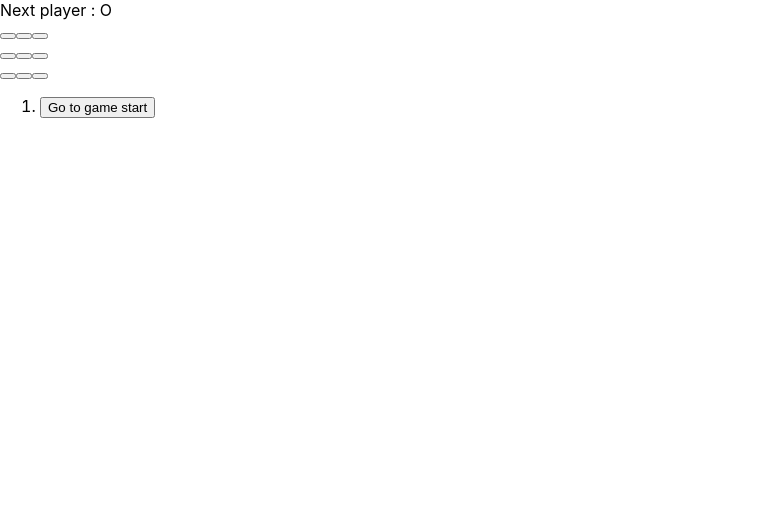
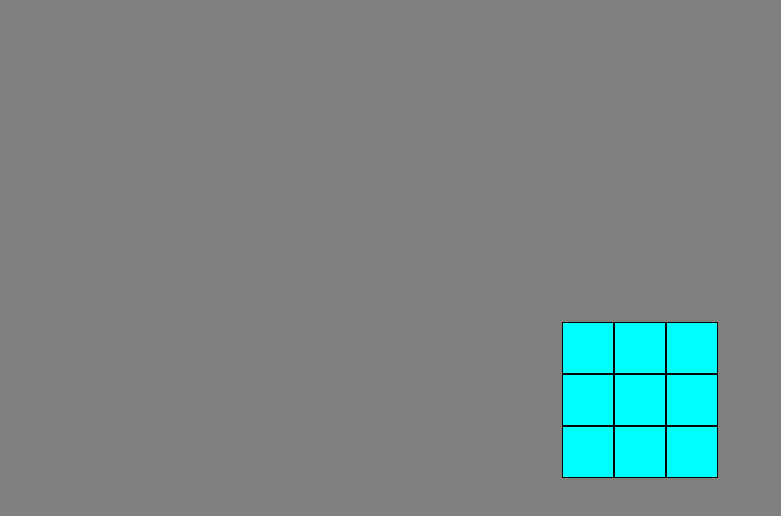
Before and after one commit to amineenim/tictacGame, a React (Create React App) app: page / in a window 1280 px wide. Shown: the top 516 px of the page, without its empty margins (0-781 px from the left). Built offline with nearby package versions, Linux system fonts and the light colour scheme.

Commit message:
adding Square, Board and components and their styles, also squares states is totally managed by board component which passes to them what to display via props

```diff
--- a/src/components/App.js
+++ b/src/components/App.js
@@ -1,107 +1,11 @@
 import { useState } from 'react';
 import './styles/App.css';
+import Board from './Board';
 
-function Square({value, onSquareClick}) {
-  return <button className='square' onClick={onSquareClick} >{value}</button>
-}
-
-function Board({xIsNext, squares, onPlay}) {
-
-  function handleClick(i) {
-    if (squares[i] != null || calculateWinner(squares)) {
-      return ;
-    }
-    const nextSquares = squares.slice();
-    xIsNext ? nextSquares[i] = 'X' : nextSquares[i] = 'O' ;
-    onPlay(nextSquares);
-  }
-
-  const winner = calculateWinner(squares);
-  let status;
-  winner ? status = 'Winner : ' + winner : status = 'Next player : ' + (xIsNext ? 'X' : 'O');
-
+export default function App(){
   return (
-    <>
-      <div className='status'>{status}</div>
-      <div className='board-row'>
-        <Square value={squares[0]} onSquareClick={() => handleClick(0)} />
-        <Square value={squares[1]} onSquareClick={() => handleClick(1)} />
-        <Square value={squares[2]} onSquareClick={() => handleClick(2)} />
-      </div>
-      <div className='board-row'>
-        <Square value={squares[3]} onSquareClick={() => handleClick(3)} />
-        <Square value={squares[4]} onSquareClick={() => handleClick(4)} />
-        <Square value={squares[5]} onSquareClick={() => handleClick(5)} />
-      </div>
-      <div className='board-row'>
-        <Square value={squares[6]} onSquareClick={() => handleClick(6)} />
-        <Square value={squares[7]} onSquareClick={() => handleClick(7)} />
-        <Square value={squares[8]} onSquareClick={() => handleClick(8)} />
-      </div>
-    </>
-  );
-}
-
-export default function Game(){
-  // state that stores the state of the game at each turn
-  const [history, setHistory] = useState([Array(9).fill(null)])
-  const [xIsNext, setXIsNext] = useState(true)
-  const [currentMove, setCurrentMove] = useState(0)
-  const currentSquares = history[currentMove]
-
-  function handlePlay(nextSquares){
-    const nextHistory = [...history.slice(0, currentMove +1), nextSquares];
-    setHistory(nextHistory);
-    setCurrentMove(nextHistory.length - 1)
-    setXIsNext(!xIsNext);
-  }
-
-  function jumpTo(nextmove){
-    setCurrentMove(nextmove);
-    setXIsNext(nextmove % 2 === 0);
-  }
-
-  const moves = history.map((squares, move) => {
-    let description;
-    move > 0 ? description = 'Go to move ' + move : description = 'Go to game start';
-    return (
-      <li>
-        <button key={move} onClick={() => jumpTo(move)}>
-          {description}
-        </button>
-      </li>
-    );
-  })
-  return (
-    <div className='game'>
-      <div className='game-board'>
-        <Board xIsNex={xIsNext} squares={currentSquares} onPlay={handlePlay} />
-      </div>
-      <div className='game-info'>
-        <ol>
-          {moves}
-        </ol>
-      </div>
+    <div className='app'>
+      <Board/>
     </div>
   );
-}
-// function that calculates winner
-function calculateWinner(squares){
-  const lines = [
-    [0, 1, 2],
-    [0, 4, 8],
-    [0, 3, 6],
-    [1, 4, 7],
-    [3, 4, 5],
-    [6, 7, 8],
-    [2, 5, 8],
-    [2, 4, 6]
-  ]
-  for (let i=0; i<lines.length; i++){
-    const [a, b, c] = lines[i]
-    if (squares[a] && squares[a] === squares[b] && squares[a] === squares[c]){
-      return squares[a];
-    }
-  }
-  return null ;
-}
+};
--- /dev/null
+++ b/src/components/Board.js
@@ -0,0 +1,40 @@
+import { useState } from "react";
+import Square from "./Square";
+import './styles/Board.css';
+
+function Board(){
+    // STATE That stors the state of the 9 squares
+    const [squares, setSquares] = useState(Array(9).fill(null));
+    // state that stores whether the next one is 'x' or 'O'
+    const [xIsNext, setXIsNext] = useState(true);
+
+    // function that handles clicking on a given square
+    function handleSquareClick(i){
+        // create a copy of the squares array
+        let newSquares = squares.slice();
+        newSquares[i] = 'X';
+        setSquares(newSquares);
+    };
+
+    return (
+    <div className="board">
+         <div className="board-row">
+            <Square value = {squares[0]} onSquareClick = {() => handleSquareClick(0)} />
+            <Square value = {squares[1]} onSquareClick = {() => handleSquareClick(1)} />
+            <Square value = {squares[2]} onSquareClick = {() => handleSquareClick(2)}/>
+        </div>
+        <div className="board-row">
+            <Square value = {squares[3]} onSquareClick = {() => handleSquareClick(3)} />
+            <Square value = {squares[4]} onSquareClick = {() => handleSquareClick(4)} />
+            <Square value = {squares[5]} onSquareClick = {() => handleSquareClick(5)} />
+        </div>
+        <div className="board-row">
+            <Square value = {squares[6]} onSquareClick = {() => handleSquareClick(6)} />
+            <Square value = {squares[7]} onSquareClick = {() => handleSquareClick(7)} />
+            <Square value = {squares[8]} onSquareClick = {() => handleSquareClick(8)}/>
+        </div>
+    </div>
+    );
+};
+
+export default Board;
--- /dev/null
+++ b/src/components/Square.js
@@ -0,0 +1,12 @@
+import { useState } from 'react';
+import './styles/Square.css';
+
+function Square({value, onSquareClick}){
+
+    return(
+        <div className="square" onClick={onSquareClick} >
+            {value}
+        </div>
+    );
+}
+export default Square;
--- a/src/components/styles/App.css
+++ b/src/components/styles/App.css
@@ -1,4 +1,10 @@
-.square {
-  font-size: large;
-  font-weight: bold;
-}
+
+.app {
+  background-color: gray;
+  height: 100vh;
+  width: 100%;
+  display: flex;
+  flex-direction: column;
+  align-items: center;
+  justify-content: center;
+};
--- /dev/null
+++ b/src/components/styles/Board.css
@@ -0,0 +1,8 @@
+.board{
+    display: flex;
+    background-color: red;
+    flex-direction: column;
+}
+.board-row {
+    display: flex;
+}
--- /dev/null
+++ b/src/components/styles/Square.css
@@ -0,0 +1,10 @@
+.square {
+    height: 50px;
+    width: 50px;
+    background-color: aqua;
+    border: black 1px solid;
+    display: flex;
+    flex-direction: column;
+    align-items: center;
+    justify-content: center;
+}
```
